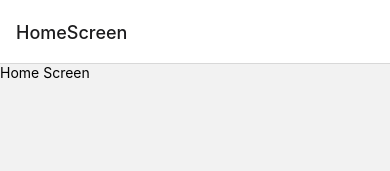
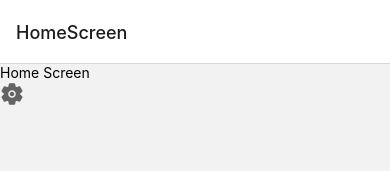
Before and after one commit to imranilyas/Quick-Math-App, a React Native app: screen /HomeScreen in a window 390 px wide. Shown: the top 171 px of the page. Built offline with nearby package versions, Linux system fonts and the light colour scheme.

Commit message:
navigation to settings screen

```diff
--- a/components/CustomButton.js
+++ b/components/CustomButton.js
@@ -1,11 +1,11 @@
 import { Pressable, View, Text, StyleSheet } from "react-native";
 
-const CustomButton = () => {
+const CustomButton = ({ children, onPress }) => {
 	return (
 		<View>
-			<Pressable>
+			<Pressable onPress={onPress}>
 				<View>
-					<Text>Button</Text>
+					<Text>{children}</Text>
 				</View>
 			</Pressable>
 		</View>
--- a/screens/Home.js
+++ b/screens/Home.js
@@ -1,9 +1,20 @@
 import { View, Text, StyleSheet } from "react-native";
+import CustomButton from "../components/CustomButton";
+import { Ionicons } from "@expo/vector-icons";
+import { useNavigation } from "@react-navigation/native";
 
 const Home = () => {
+	const navigation = useNavigation();
+	const settingsHandler = () => {
+		navigation.navigate("SettingsScreen");
+	};
+
 	return (
 		<View>
 			<Text>Home Screen</Text>
+			<CustomButton onPress={settingsHandler}>
+				<Ionicons name="ios-settings" color="#636363" size={24} />
+			</CustomButton>
 		</View>
 	);
 };
```
